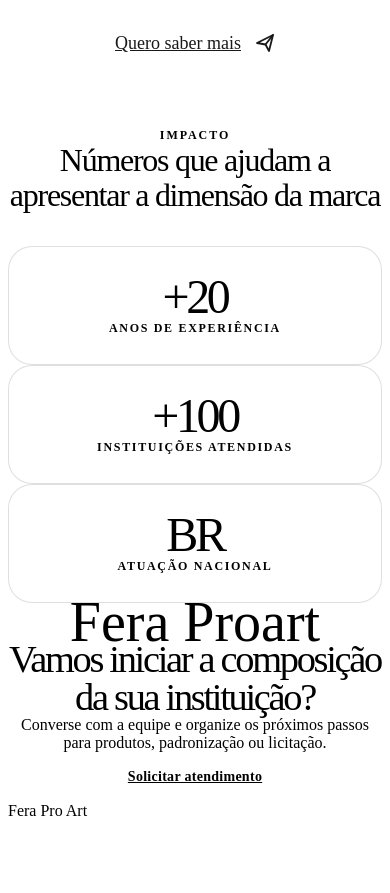
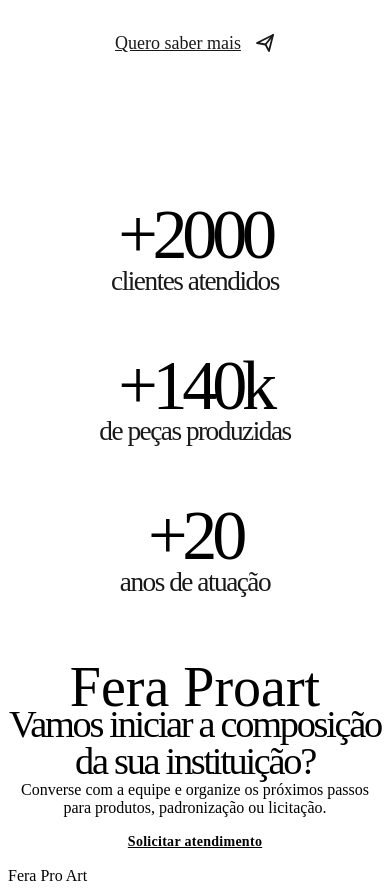
Before and after one commit to leobrasil777-lang/FeraProart-Website, a React (Vite) app: page / in a window 390 px wide. Shown: the part 4600-5493 px from the top of the page. Before the commit the page ends 5428 px from the top, so only its background shows below. Built offline with nearby package versions, Linux system fonts and the light colour scheme; the HTML template or start-up script is replaced by a standard one.

Commit message:
Implement home metrics section

```diff
--- /dev/null
+++ b/src/components/HomeMetricsSection/HomeMetricsSection.css
@@ -0,0 +1,107 @@
+.home-metrics-section {
+  overflow: hidden;
+  width: 100%;
+  background: #ffffff;
+  color: #000000;
+}
+
+.home-metrics-section__container {
+  max-width: 1310px;
+}
+
+.home-metrics-section__list {
+  display: grid;
+  min-height: 371px;
+  grid-template-columns: repeat(3, minmax(0, 1fr));
+  align-items: start;
+  gap: clamp(24px, 3vw, 48px);
+  margin: 0;
+  padding: 105px 0 18px;
+}
+
+.home-metrics-section__item {
+  display: flex;
+  min-width: 0;
+  flex-direction: column;
+  align-items: center;
+  text-align: center;
+}
+
+.home-metrics-section__value {
+  margin: 0;
+  color: #000000;
+  font-family: var(--font-primary);
+  font-size: clamp(96px, 9.68vw, 128px);
+  font-weight: 400;
+  letter-spacing: -0.08em;
+  line-height: 0.99;
+  white-space: nowrap;
+}
+
+.home-metrics-section__label {
+  max-width: 310px;
+  margin: -2px 0 0;
+  color: #1a1919;
+  font-family: var(--font-primary);
+  font-size: clamp(34px, 3.63vw, 48px);
+  font-weight: 500;
+  letter-spacing: -0.055em;
+  line-height: 0.99;
+  text-align: center;
+}
+
+@media (max-width: 75rem) {
+  .home-metrics-section__list {
+    min-height: 320px;
+    gap: clamp(18px, 2.2vw, 28px);
+    padding-top: 88px;
+  }
+
+  .home-metrics-section__value {
+    font-size: clamp(86px, 9vw, 112px);
+  }
+
+  .home-metrics-section__label {
+    max-width: 270px;
+    font-size: clamp(30px, 3.4vw, 42px);
+  }
+}
+
+@media (max-width: 58rem) {
+  .home-metrics-section__list {
+    min-height: 0;
+    gap: clamp(14px, 2vw, 22px);
+    padding: 72px 0;
+  }
+
+  .home-metrics-section__value {
+    font-size: clamp(68px, 8.7vw, 86px);
+    letter-spacing: -0.075em;
+  }
+
+  .home-metrics-section__label {
+    max-width: 210px;
+    font-size: clamp(24px, 3.2vw, 30px);
+  }
+}
+
+@media (max-width: 44rem) {
+  .home-metrics-section__container {
+    width: calc(100% - 40px);
+  }
+
+  .home-metrics-section__list {
+    grid-template-columns: 1fr;
+    gap: 56px;
+    padding: 72px 0;
+  }
+
+  .home-metrics-section__value {
+    font-size: clamp(68px, 18vw, 84px);
+  }
+
+  .home-metrics-section__label {
+    max-width: 300px;
+    font-size: clamp(26px, 7vw, 32px);
+  }
+}
--- /dev/null
+++ b/src/components/HomeMetricsSection/HomeMetricsSection.tsx
@@ -0,0 +1,51 @@
+import Container from '../Container/Container'
+import './HomeMetricsSection.css'
+
+type Metric = {
+  value: string
+  label: string
+  accessibleLabel: string
+}
+
+const metrics: Metric[] = [
+  {
+    value: '+2000',
+    label: 'clientes atendidos',
+    accessibleLabel: 'Mais de 2000 clientes atendidos',
+  },
+  {
+    value: '+140k',
+    label: 'de peças produzidas',
+    accessibleLabel: 'Mais de 140 mil peças produzidas',
+  },
+  {
+    value: '+20',
+    label: 'anos de atuação',
+    accessibleLabel: 'Mais de 20 anos de atuação',
+  },
+]
+
+function MetricItem({ value, label, accessibleLabel }: Metric) {
+  return (
+    <div className="home-metrics-section__item" aria-label={accessibleLabel}>
+      <dt className="home-metrics-section__value">{value}</dt>
+      <dd className="home-metrics-section__label">{label}</dd>
+    </div>
+  )
+}
+
+function HomeMetricsSection() {
+  return (
+    <section className="home-metrics-section" aria-label="Fera Proart em números">
+      <Container className="home-metrics-section__container">
+        <dl className="home-metrics-section__list">
+          {metrics.map((metric) => (
+            <MetricItem key={metric.label} {...metric} />
+          ))}
+        </dl>
+      </Container>
+    </section>
+  )
+}
+
+export default HomeMetricsSection
--- a/src/pages/Home.css
+++ b/src/pages/Home.css
@@ -230,8 +230,7 @@
   content: '';
 }
 
-.home-feature-card span,
-.home-impact-card span {
+.home-feature-card span {
   color: var(--color-silver);
   font-size: 0.75rem;
   font-weight: 600;
@@ -269,31 +268,6 @@
   color: var(--color-silver-dark);
   font-weight: 600;
   text-align: center;
-}
-
-.home-impact-grid {
-  display: grid;
-  grid-template-columns: repeat(3, minmax(0, 1fr));
-  gap: var(--spacing-lg);
-  margin-top: clamp(2rem, 5vw, 3.5rem);
-}
-
-.home-impact-card {
-  border: 1px solid rgba(119, 123, 130, 0.24);
-  border-radius: 1.5rem;
-  padding: clamp(1.75rem, 4vw, 3rem);
-  background-color: rgba(255, 255, 255, 0.46);
-  text-align: center;
-}
-
-.home-impact-card strong {
-  display: block;
-  margin-bottom: var(--spacing-sm);
-  color: var(--color-black);
-  font-size: clamp(3rem, 6vw, 5.25rem);
-  font-weight: 500;
-  letter-spacing: -0.07em;
-  line-height: 0.9;
 }
 
 .home-section--final-cta {
@@ -342,8 +316,7 @@
   }
 
   .home-product-grid,
-  .home-institution-list,
-  .home-impact-grid {
+  .home-institution-list {
     grid-template-columns: repeat(2, minmax(0, 1fr));
   }
 
@@ -362,8 +335,7 @@
   }
 
   .home-product-grid,
-  .home-institution-list,
-  .home-impact-grid {
+  .home-institution-list {
     grid-template-columns: 1fr;
   }
 
--- a/src/pages/Home.tsx
+++ b/src/pages/Home.tsx
@@ -1,20 +1,14 @@
 import CTAButton from '../components/CTAButton/CTAButton'
 import Container from '../components/Container/Container'
 import HeroSection from '../components/HeroSection/HeroSection'
-import SectionTitle from '../components/SectionTitle/SectionTitle'
 import HomeServicesSection from '../components/HomeServicesSection/HomeServicesSection'
 import HomeBiddingSection from '../components/HomeBiddingSection/HomeBiddingSection'
 import HomeInstitutionsSection from '../components/HomeInstitutionsSection/HomeInstitutionsSection'
 import HomeFounderSection from '../components/HomeFounderSection/HomeFounderSection'
+import HomeMetricsSection from '../components/HomeMetricsSection/HomeMetricsSection'
 import heroBanner from '../assets/images/home/hero-banner.png'
 import './Home.css'
 
-
-const impactNumbers = [
-  { value: '+20', label: 'anos de experiência' },
-  { value: '+100', label: 'instituições atendidas' },
-  { value: 'BR', label: 'atuação nacional' },
-]
 
 function Home() {
   return (
@@ -50,23 +44,7 @@
 
       <HomeFounderSection />
 
-      <section className="home-section home-section--impact section-light">
-        <Container>
-          <SectionTitle
-            eyebrow="Impacto"
-            title="Números que ajudam a apresentar a dimensão da marca"
-            align="center"
-          />
-          <div className="home-impact-grid">
-            {impactNumbers.map((item) => (
-              <article className="home-impact-card" key={item.label}>
-                <strong>{item.value}</strong>
-                <span>{item.label}</span>
-              </article>
-            ))}
-          </div>
-        </Container>
-      </section>
+      <HomeMetricsSection />
 
       <section className="home-section home-section--final-cta section-dark">
         <Container className="home-final-cta">
```
